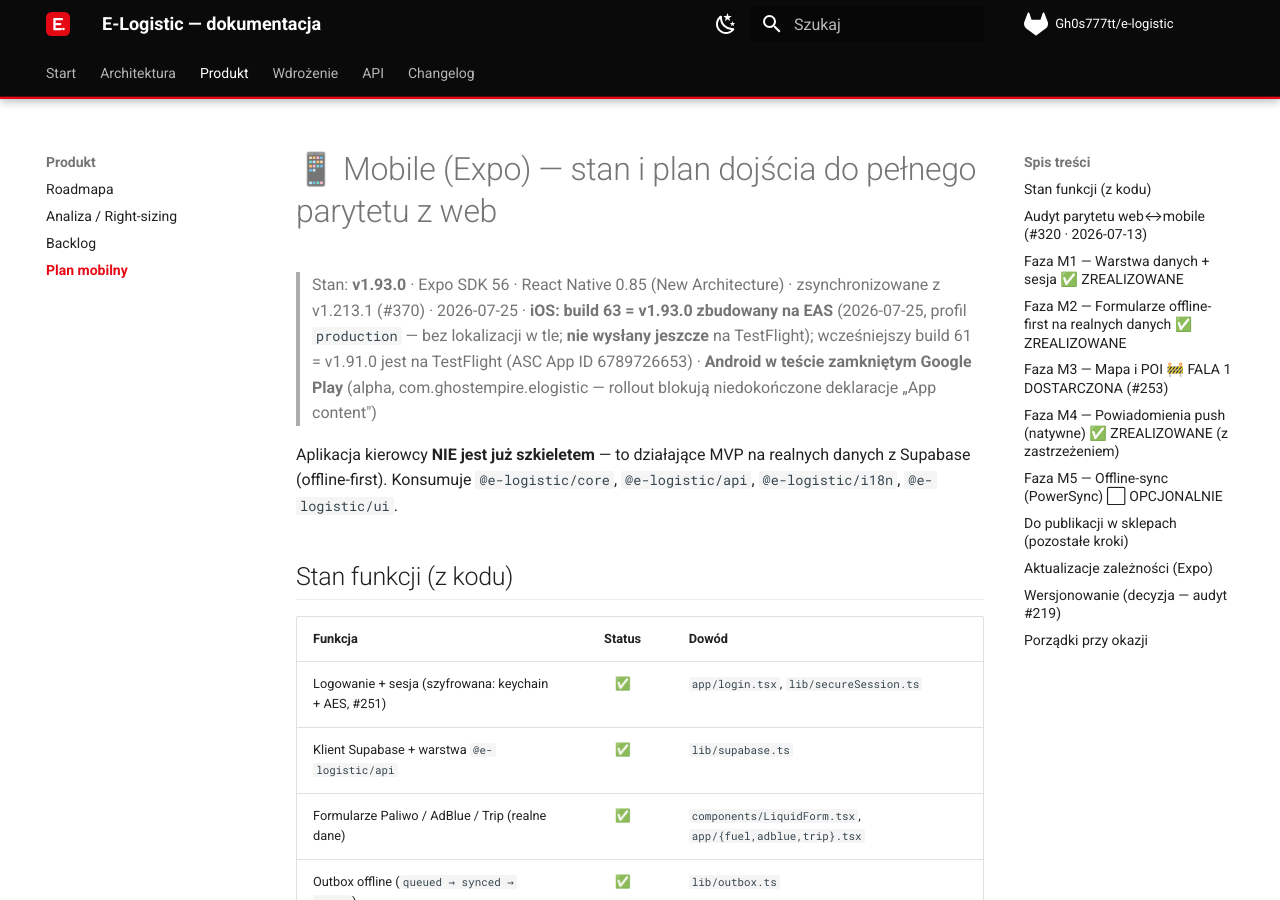
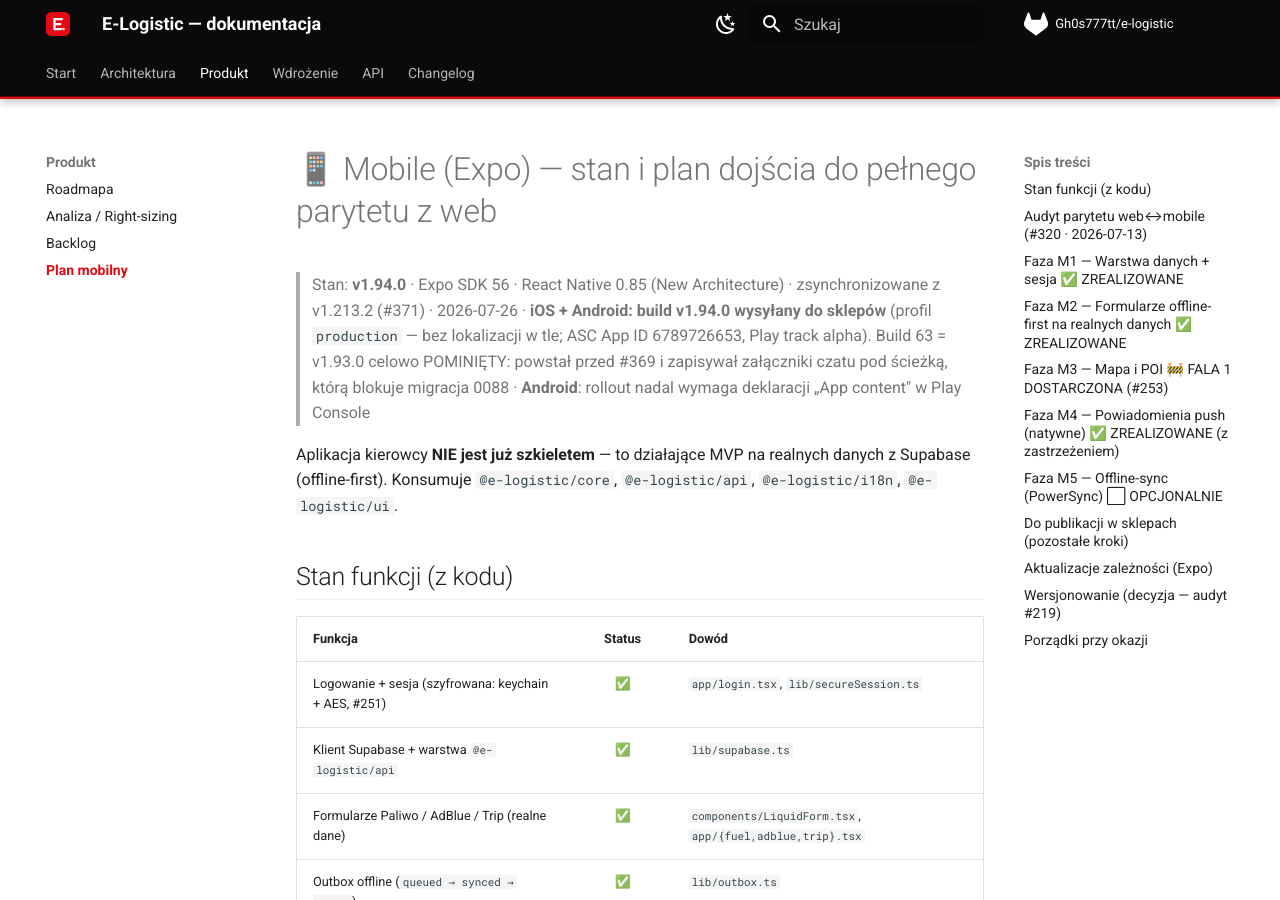
Before and after one commit to Gh0s777tt/E-Map, an MkDocs documentation site: the page built from docs/MOBILE-PLAN.md, in a window 1280 px wide and 900 px high. Built offline with MkDocs 1.6.1 and Material for MkDocs 9.7.7, drawn with Linux system fonts in a browser that asks for light colours; comment, search, counter and statistics services are not loaded.

Commit message:
release(mobile): v1.94.0 do sklepow — aktualny kod czatu (#371)
Build 63 (v1.93.0) NIE nadaje sie do wyslania: powstal PRZED paczka #369,
wiec zapisuje zalaczniki czatu pod stara sciezka {firma}/chat-{uuid}, a
migracja 0088 (juz na produkcji) te sciezke BLOKUJE fail-closed. Zdjecia
wyslane z tego builda bylyby nie do odczytania.

v1.94.0 niesie:
- nowa sciezke zalacznikow {firma}/chat/{watek|general}/... (#369)
- naprawiony magazyn licznikow nieprzeczytanych + reset przy wylogowaniu
- zdlawiony znacznik przeczytania (koniec zapisu na kazda wiadomosc)

Android byl 3 wydania w tyle (ostatni build sklepowy 1.90.2, versionCode 42
z 19 lipca) — ten build wyrownuje obie platformy.

Co-Authored-By: Claude Opus 4.8 <noreply@anthropic.com>

```diff
--- a/docs/MOBILE-PLAN.md
+++ b/docs/MOBILE-PLAN.md
@@ -1,6 +1,6 @@
 # 📱 Mobile (Expo) — stan i plan dojścia do pełnego parytetu z web
 
-> Stan: **v1.93.0** · Expo SDK 56 · React Native 0.85 (New Architecture) · zsynchronizowane z v1.213.1 (#370) · 2026-07-25 · **iOS: build 63 = v1.93.0 zbudowany na EAS** (2026-07-25, profil `production` — bez lokalizacji w tle; **nie wysłany jeszcze** na TestFlight); wcześniejszy build 61 = v1.91.0 jest na TestFlight (ASC App ID 6789726653) · **Android w teście zamkniętym Google Play** (alpha, com.ghostempire.elogistic — rollout blokują niedokończone deklaracje „App content")
+> Stan: **v1.94.0** · Expo SDK 56 · React Native 0.85 (New Architecture) · zsynchronizowane z v1.213.2 (#371) · 2026-07-26 · **iOS + Android: build v1.94.0 wysyłany do sklepów** (profil `production` — bez lokalizacji w tle; ASC App ID 6789726653, Play track alpha). Build 63 = v1.93.0 celowo POMINIĘTY: powstał przed #369 i zapisywał załączniki czatu pod ścieżką, którą blokuje migracja 0088 · **Android**: rollout nadal wymaga deklaracji „App content" w Play Console
 
 Aplikacja kierowcy **NIE jest już szkieletem** — to działające MVP na realnych danych z Supabase
 (offline-first). Konsumuje `@e-logistic/core`, `@e-logistic/api`, `@e-logistic/i18n`, `@e-logistic/ui`.
--- a/package.json
+++ b/package.json
@@ -1,6 +1,6 @@
 {
   "name": "e-logistic",
-  "version": "1.213.1",
+  "version": "1.213.2",
   "private": true,
   "description": "E-Logistic — platforma dla kierowców, spedytorów i firm transportowych",
   "license": "UNLICENSED",
```
Also changed, not shown: CHANGELOG.md (+9 -2 lines), README.md (+2 -2 lines), docs/BACKLOG.md (+1 -1 lines), 2 other files.
